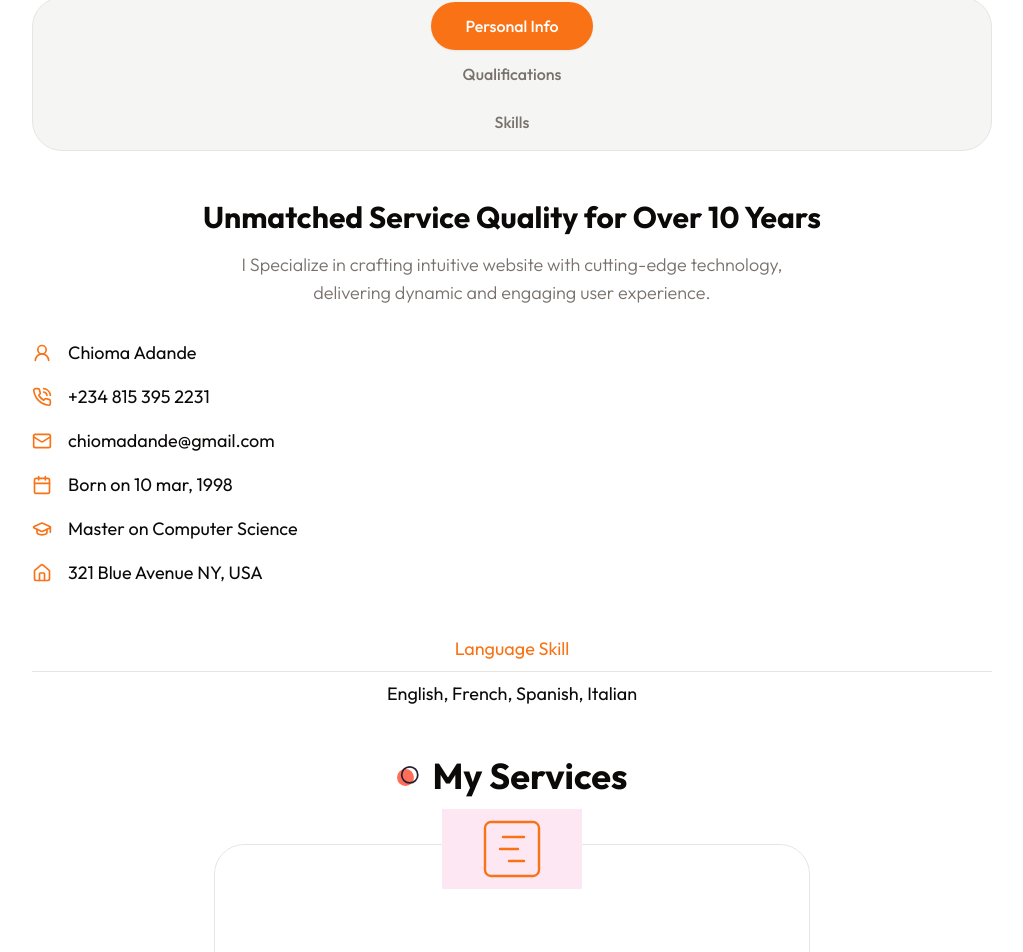
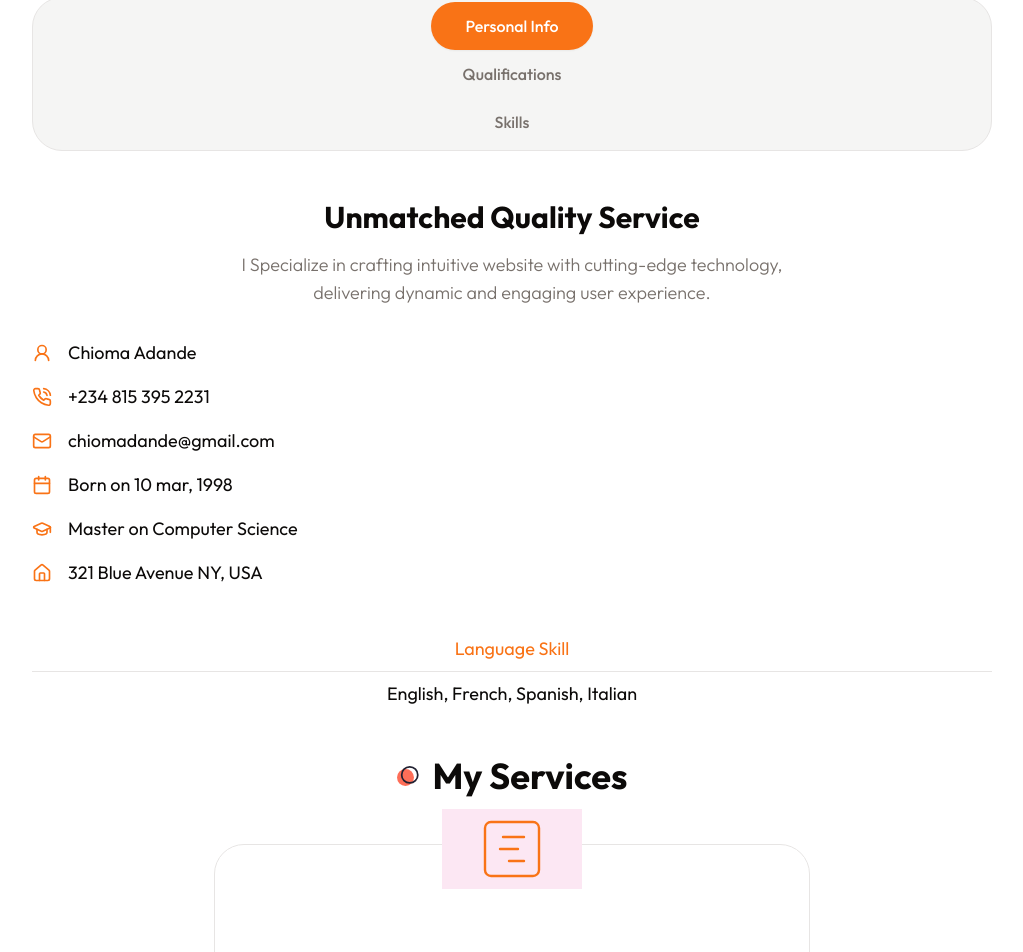
Before and after one commit to DevIsraelHub/portfolio-website, a Next.js app: page / in a window 1280 px wide. Shown: the part 835-1787 px from the top of the page, without its empty margins (128-1151 px from the left). Built offline with nearby package versions, Linux system fonts and the light colour scheme.

Commit message:
Update index.tsx

```diff
--- a/src/modules/Home/About/index.tsx
+++ b/src/modules/Home/About/index.tsx
@@ -49,7 +49,7 @@ const About = () => {
               <div className="text-lg mt-12 xl:mt-8">
                 <TabsContent value="personal">
                   <div className="text-center xl:text-left">
-                    <h3 className="h3 mb-4">Unmatched Service Quality for Over 10 Years</h3>
+                    <h3 className="h3 mb-4">Unmatched Quality Service</h3>
                     <p className="subtitle max-w-xl mx-auto xl:mx-0">
                       I Specialize in crafting intuitive website with cutting-edge technology, delivering dynamic and engaging user experience.
                     </p>
```
